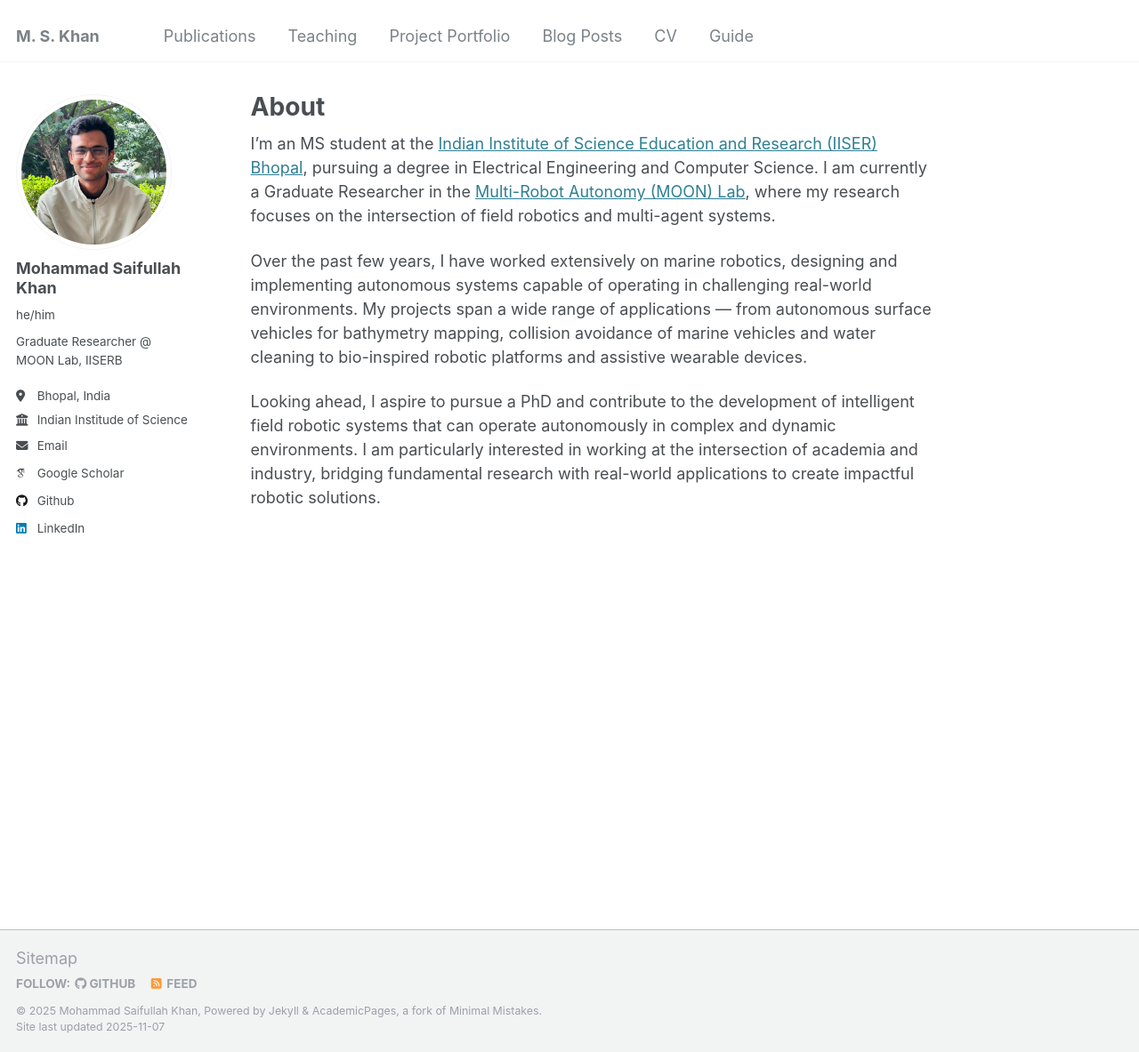
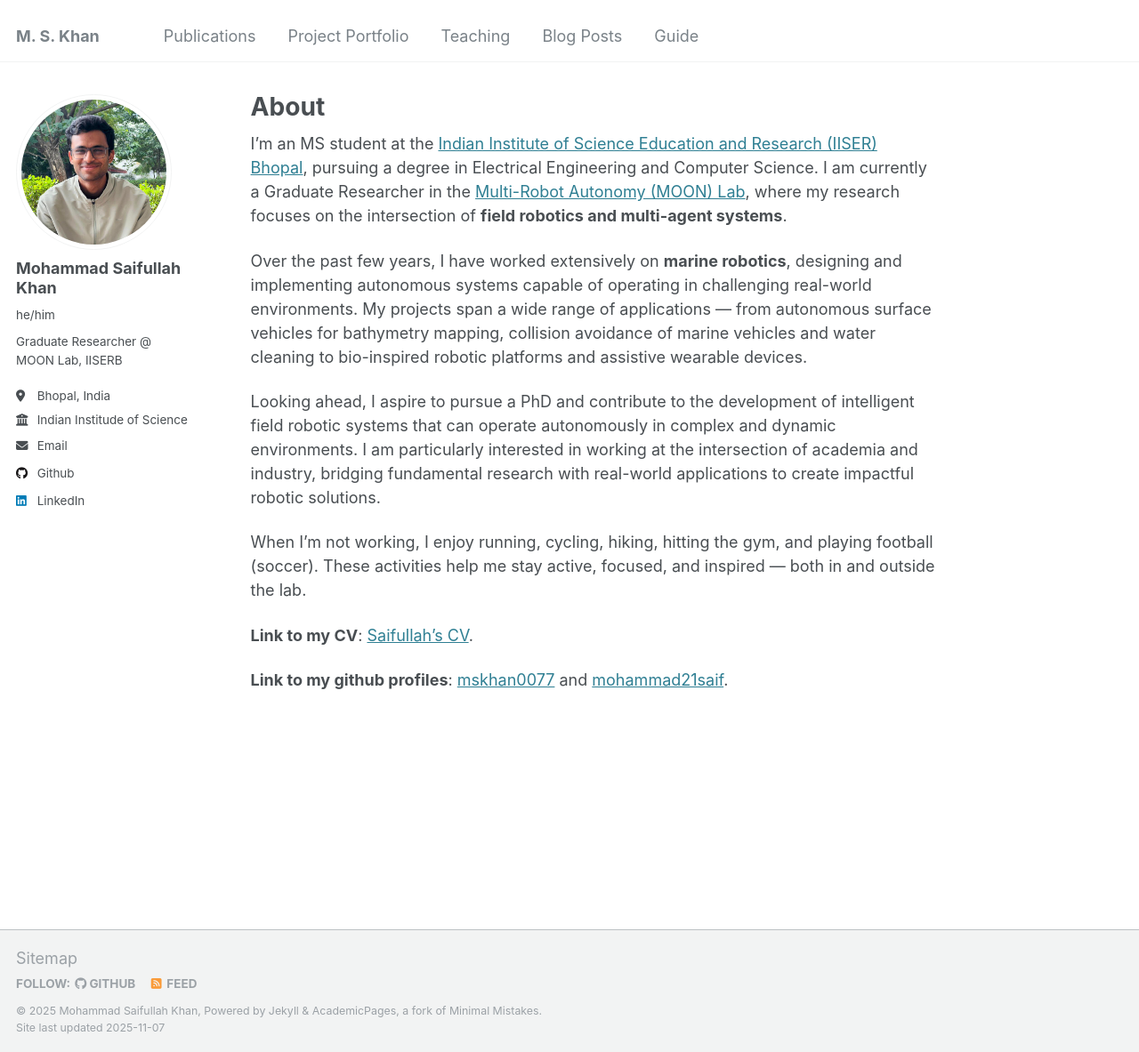
Before and after one commit to mskhan0077/mskhan0077.github.io, a Jekyll site: the page built from _pages/about.md, in a window 1280 px wide and 1183 px high. Shown: the whole window at 89% size. Built offline with Jekyll 4.4.1, drawn with Linux system fonts in a browser that asks for light colours; some web fonts are replaced.

Commit message:
updated about and config

```diff
--- a/_config.yml
+++ b/_config.yml
@@ -27,12 +27,12 @@ author:
   bio              : "Graduate Researcher @ MOON Lab, IISERB"
   location         : "Bhopal, India"
   employer         : "Indian Institude of Science Education and Research Bhopal"
-  uri              : # URL
+  uri              : #url
   email            : "mohammad21@iiserb.ac.in"
 
   # Academic websites
   arxiv            : # URL - Update with the correct link to your profile
-  googlescholar    : "https://scholar.google.com/citations?user=PS_CX0AAAAAJ"
+  googlescholar    : # "https://scholar.google.com/citations?user=PS_CX0AAAAAJ"
   impactstory      : # URL
   orcid            : # "http://orcid.org/yourorcidurl"
   semantic         : # URL
@@ -44,8 +44,8 @@ author:
   bitbucket        : # Username - Update with your username on the site
   codepen          : # Username
   dribbble         : # Username
-  github           : "mskhan0077"
-  kaggle           : # Username
+  github           :  # "mskhan0077"
+  github           :  "mskhan0077"
   stackoverflow    : # User number or user number and name (i.e., use "1" or "1/jeff-atwood")
 
   # Social media
@@ -58,7 +58,7 @@ author:
   keybase          : # Username
   instagram        : # Username
   lastfm           : # Username
-  linkedin         : "mo-saif-khan"
+  linkedin         :  "mo-saif-khan"
   mastodon         : # URL
   medium           : # URL
   pinterest        : # Username
@@ -101,7 +101,7 @@ comments:
     num_posts            : # 5 (default)
     colorscheme          : # "light" (default), "dark"
 staticman:
-  allowedFields          : ['name', 'email', 'url', 'message', 'github']
+  allowedFields          : ['name', 'email', 'url', 'message', 'github', 'linkedin']
   branch                 : "gh-pages" # "master", "gh-pages"
   commitMessage          : "New comment."
   filename               : comment-{@timestamp}
--- a/_pages/about.md
+++ b/_pages/about.md
@@ -7,8 +7,14 @@ redirect_from:
   - /about.html
 ---
 
-I’m an MS student at the [Indian Institute of Science Education and Research (IISER) Bhopal](https://www.iiserb.ac.in/), pursuing a degree in Electrical Engineering and Computer Science. I am currently a Graduate Researcher in the [Multi-Robot Autonomy (MOON) Lab](https://moonlab.iiserb.ac.in/), where my research focuses on the intersection of field robotics and multi-agent systems.
+I’m an MS student at the [Indian Institute of Science Education and Research (IISER) Bhopal](https://www.iiserb.ac.in/), pursuing a degree in Electrical Engineering and Computer Science. I am currently a Graduate Researcher in the [Multi-Robot Autonomy (MOON) Lab](https://moonlab.iiserb.ac.in/), where my research focuses on the intersection of **field robotics and multi-agent systems**.
 
-Over the past few years, I have worked extensively on marine robotics, designing and implementing autonomous systems capable of operating in challenging real-world environments. My projects span a wide range of applications — from autonomous surface vehicles for bathymetry mapping, collision avoidance of marine vehicles and water cleaning to bio-inspired robotic platforms and assistive wearable devices.
+Over the past few years, I have worked extensively on **marine robotics**, designing and implementing autonomous systems capable of operating in challenging real-world environments. My projects span a wide range of applications — from autonomous surface vehicles for bathymetry mapping, collision avoidance of marine vehicles and water cleaning to bio-inspired robotic platforms and assistive wearable devices.
 
 Looking ahead, I aspire to pursue a PhD and contribute to the development of intelligent field robotic systems that can operate autonomously in complex and dynamic environments. I am particularly interested in working at the intersection of academia and industry, bridging fundamental research with real-world applications to create impactful robotic solutions.
+
+When I’m not working, I enjoy running, cycling, hiking, hitting the gym, and playing football (soccer). These activities help me stay active, focused, and inspired — both in and outside the lab.
+
+**Link to my CV**: [Saifullah's CV](https://drive.google.com/file/d/1E9hCAlkOJ1z-x3U6j3VooXP4C33dTojk/view?usp=sharing).
+
+**Link to my github profiles**: [mskhan0077](https://github.com/mskhan0077) and [mohammad21saif](https://github.com/mohammad21saif).
```
Also changed, not shown: _data/navigation.yml (+5 -4 lines).
